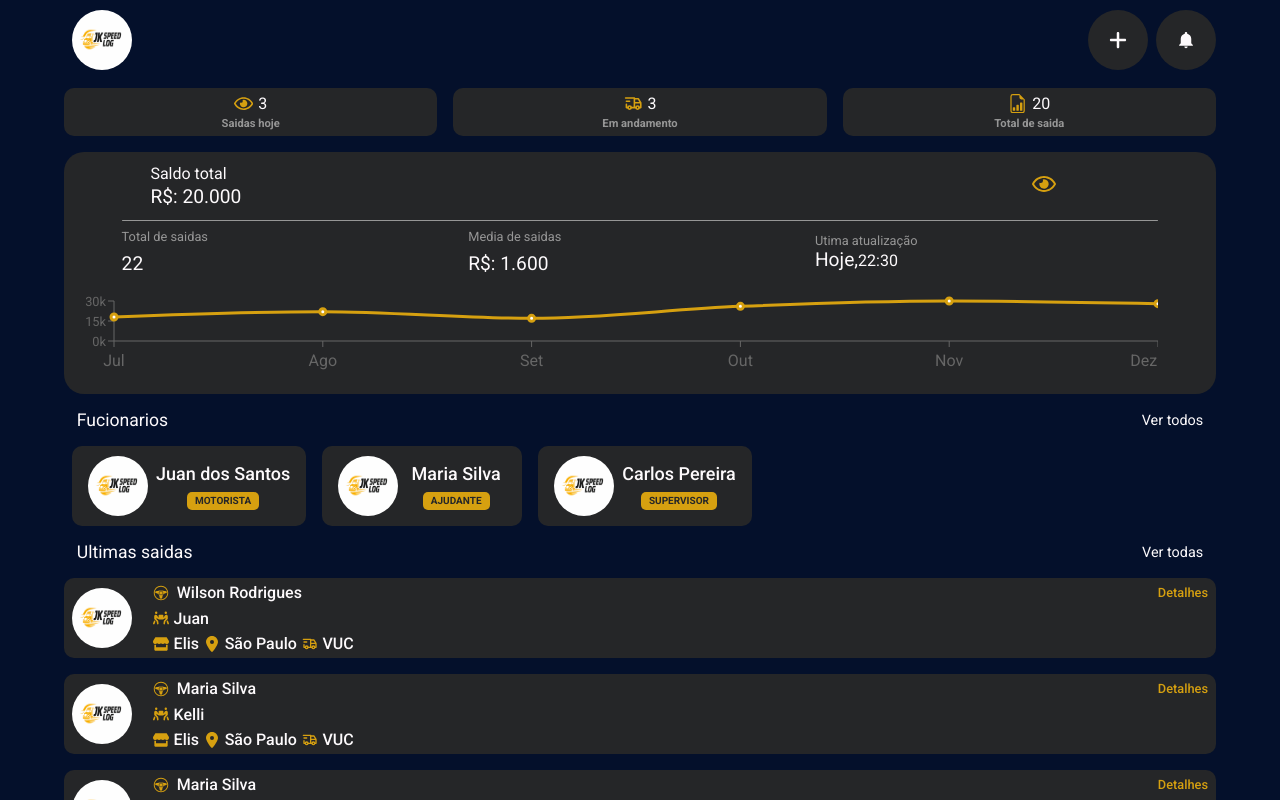
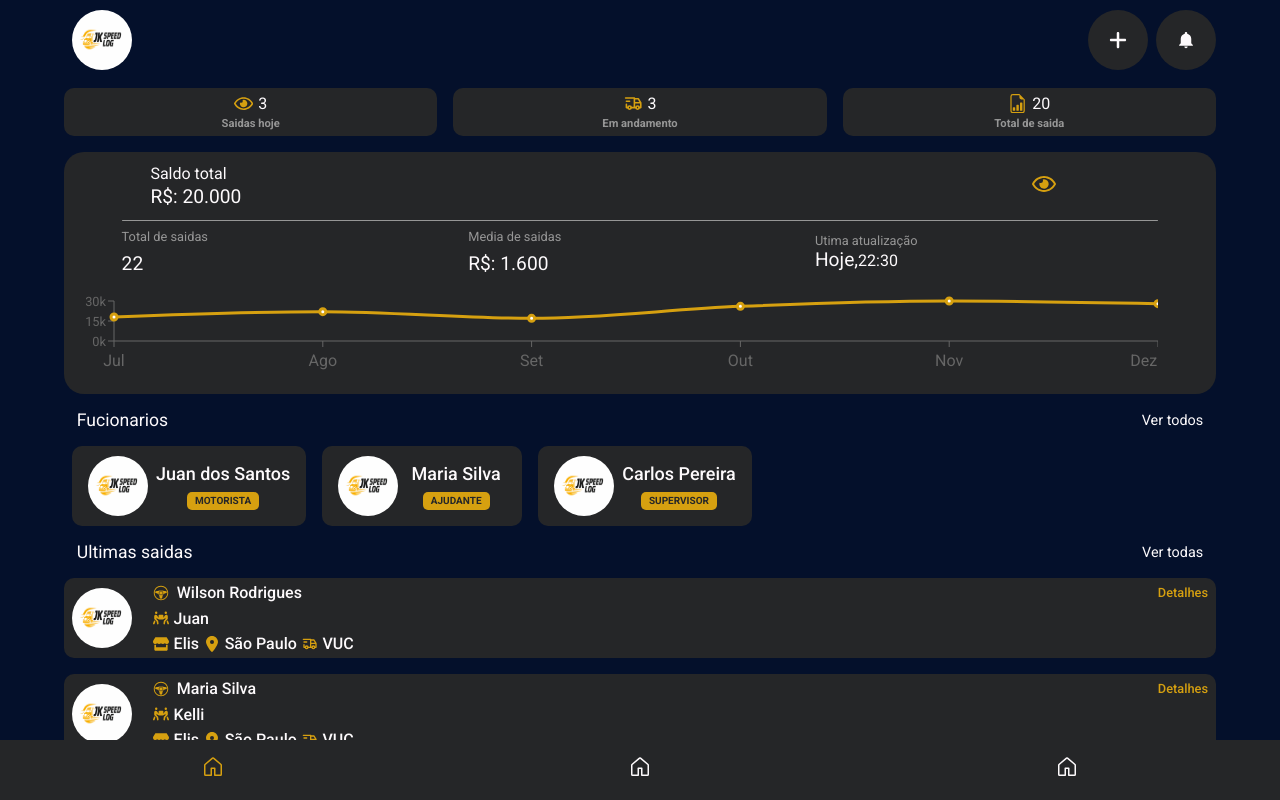
Before and after one commit to yagorodrigues2023/jkspeedlog, a React (Vite) app: page /#/home in a window 1280 px wide. Built offline with nearby package versions, Linux system fonts and the light colour scheme.

Commit message:
new version

```diff
--- /dev/null
+++ b/src/components/ui/navi/index.jsx
@@ -0,0 +1,47 @@
+import { NavLink } from "react-router-dom";
+import { GoHome } from "react-icons/go";
+import styles from "./styles.module.css"
+
+export default function BottomNav() {
+
+  return (
+<nav className={styles.bottomNav}>
+  <NavLink
+    to="/home"
+        className={({ isActive }) =>
+  isActive
+    ? `${styles.navItem} ${styles.active}`
+    : styles.navItem
+}
+
+  >
+    <GoHome />
+  </NavLink>
+
+  <NavLink
+    to="/relatorios"
+        className={({ isActive }) =>
+  isActive
+    ? `${styles.navItem} ${styles.active}`
+    : styles.navItem
+}
+
+  >
+    <GoHome />
+  </NavLink>
+
+  <NavLink
+    to="/perfil"
+    className={({ isActive }) =>
+  isActive
+    ? `${styles.navItem} ${styles.active}`
+    : styles.navItem
+}
+
+  >
+    <GoHome />
+  </NavLink>
+</nav>
+
+  );
+}
--- /dev/null
+++ b/src/components/ui/navi/styles.module.css
@@ -0,0 +1,31 @@
+@charset "UTF-8";
+
+.bottomNav {
+    font-weight: 500;
+    color: var(--corTexto);
+    text-decoration: none;
+    font-size: 1.5rem;
+    position: fixed;
+    bottom: 0;
+    width: 100%;
+    height: 60px;
+    background: var(--corSecundaria);
+    display: flex;
+    justify-content: space-around;
+    align-items: center;
+}
+
+a {
+    color: inherit;
+    text-decoration: none;
+}
+
+.navItem {
+    color: var(--corTexto);
+    font-weight: 600;
+    transition: color 0.2s ease;
+}
+
+.navItem.active {
+    color: var(--corPrimaria);
+}
--- a/src/pages/home/index.jsx
+++ b/src/pages/home/index.jsx
@@ -5,6 +5,7 @@ import Cardstopo from "../../components/ui/cardtopo";
 import CardsPerfil from "../../components/ui/cardsuperior";
 import CardPrincipal from "../../components/ui/cardprincipal";
 import CardSaida from "../../components/ui/cardsaida";
+import BottomNav from "../../components/ui/navi";
 
 export default function Home() {
   const funcionarios = [
@@ -37,6 +38,7 @@ export default function Home() {
           <label style={{ fontSize:"0.9rem"}}>Ver todas</label>
         </span>
         <CardSaida dados={dados} />
+        <BottomNav/>
     </div>
   );
 }
```
Also changed, not shown: src/index.css (line endings or trailing spaces).
